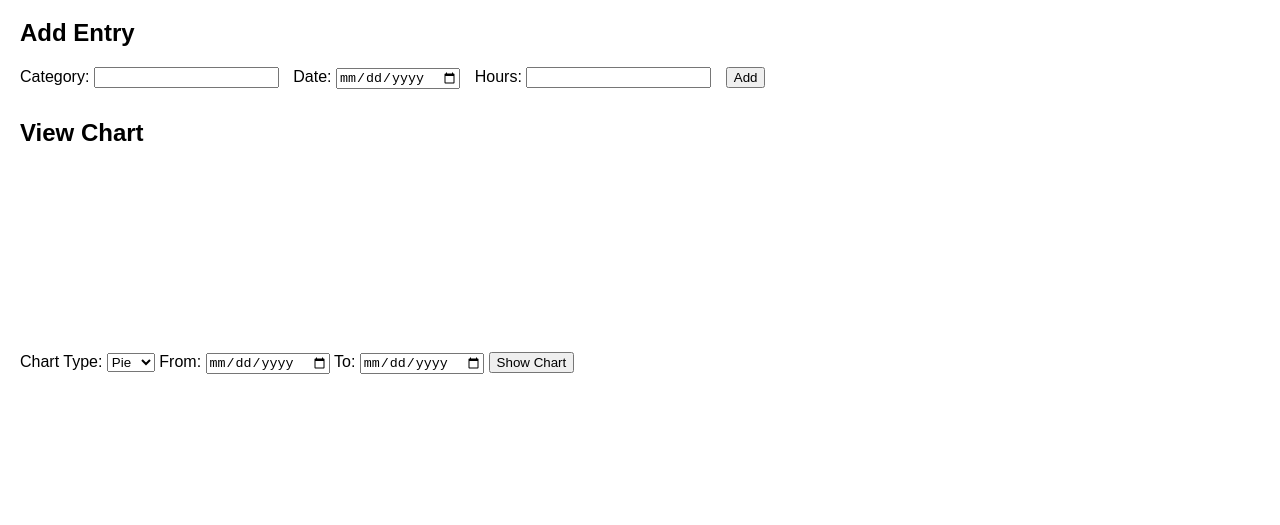
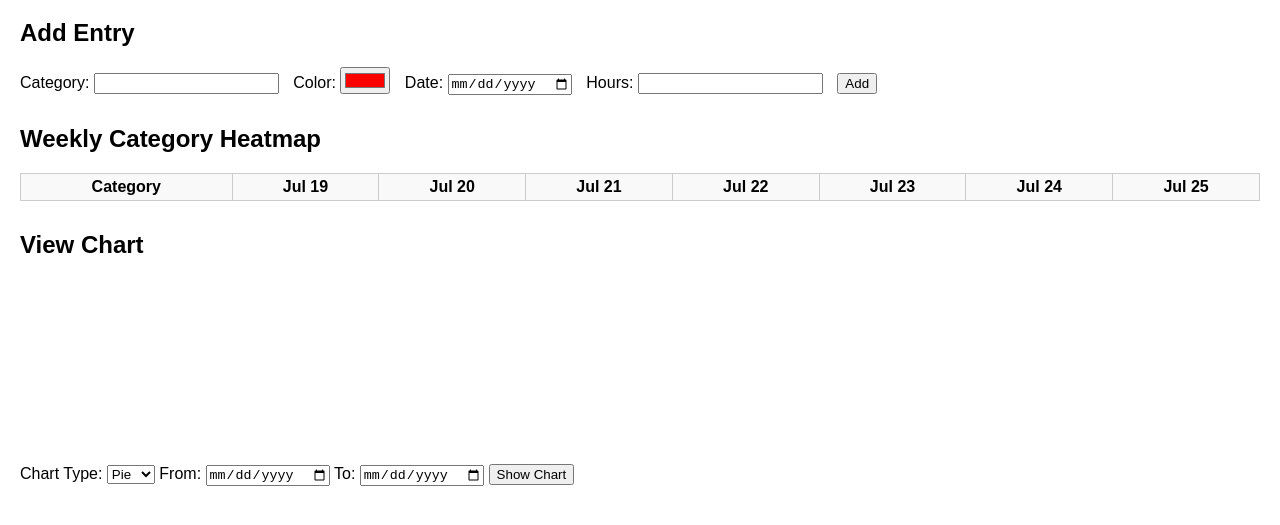
Before and after one commit to MrDman1/time-tracker-app, a plain HTML site: page index.html in a window 1280 px wide. Shown: the part 61-586 px from the top of the page. Drawn offline with nearby package versions, Linux system fonts and the light colour scheme.

Commit message:
Add weekly heatmap and category colors

```diff
--- a/index.html
+++ b/index.html
@@ -12,10 +12,16 @@
     <h2>Add Entry</h2>
     <form id="entry-form">
       <label>Category: <input type="text" id="category" required></label>
+      <label>Color: <input type="color" id="color" value="#ff0000"></label>
       <label>Date: <input type="date" id="date" required></label>
       <label>Hours: <input type="number" id="hours" step="0.1" min="0" required></label>
       <button type="submit">Add</button>
     </form>
+  </section>
+
+  <section id="heatmap-section">
+    <h2>Weekly Category Heatmap</h2>
+    <table id="heatmap"></table>
   </section>
 
   <section>
--- a/script.js
+++ b/script.js
@@ -1,6 +1,7 @@
 (() => {
   const form = document.getElementById('entry-form');
   const categoryInput = document.getElementById('category');
+  const colorInput = document.getElementById('color');
   const dateInput = document.getElementById('date');
   const hoursInput = document.getElementById('hours');
   const chartTypeSelect = document.getElementById('chart-type');
@@ -8,13 +9,59 @@
   const endDateInput = document.getElementById('end-date');
   const showChartBtn = document.getElementById('show-chart');
   const ctx = document.getElementById('chart').getContext('2d');
+  const heatmapTable = document.getElementById('heatmap');
 
   let chart;
   let entries = JSON.parse(localStorage.getItem('entries') || '[]');
+  let categoryColors = JSON.parse(localStorage.getItem('categoryColors') || '{}');
+
+  function saveColors() {
+    localStorage.setItem('categoryColors', JSON.stringify(categoryColors));
+  }
 
   function saveEntries() {
     localStorage.setItem('entries', JSON.stringify(entries));
   }
+
+  function renderHeatmap() {
+    const now = new Date();
+    const days = [];
+    for (let i = 6; i >= 0; i--) {
+      const d = new Date(now);
+      d.setDate(now.getDate() - i);
+      days.push(d);
+    }
+    const keys = days.map(d => d.toISOString().slice(0, 10));
+    const totals = {};
+    entries.forEach(e => {
+      if (keys.includes(e.date)) {
+        totals[e.category] = totals[e.category] || {};
+        totals[e.category][e.date] = (totals[e.category][e.date] || 0) + e.hours;
+      }
+    });
+
+    const weeklyTotals = {};
+    Object.keys(totals).forEach(cat => {
+      weeklyTotals[cat] = keys.reduce((sum, k) => sum + (totals[cat][k] || 0), 0);
+    });
+    const sorted = Object.keys(weeklyTotals).sort((a, b) => weeklyTotals[b] - weeklyTotals[a]);
+
+    let html = '<tr><th>Category</th>' +
+      keys.map(k => '<th>' + new Date(k).toLocaleDateString(undefined, { month: 'short', day: 'numeric' }) + '</th>').join('') +
+      '</tr>';
+    sorted.forEach(cat => {
+      html += '<tr><td>' + cat + '</td>';
+      keys.forEach(k => {
+        const val = totals[cat] && totals[cat][k] ? totals[cat][k].toFixed(1) : '0';
+        html += '<td>' + val + '</td>';
+      });
+      html += '</tr>';
+    });
+    heatmapTable.innerHTML = html;
+  }
+
+  // initial render
+  renderHeatmap();
 
   form.addEventListener('submit', e => {
     e.preventDefault();
@@ -24,9 +71,14 @@
       hours: parseFloat(hoursInput.value)
     };
     if (entry.category && entry.date && !isNaN(entry.hours)) {
+      if (!categoryColors[entry.category]) {
+        categoryColors[entry.category] = colorInput.value || '#888888';
+        saveColors();
+      }
       entries.push(entry);
       saveEntries();
       form.reset();
+      renderHeatmap();
     }
   });
 
@@ -57,8 +109,8 @@
         datasets: [{
           label: 'Hours',
           data,
-          backgroundColor: 'rgba(75, 192, 192, 0.2)',
-          borderColor: 'rgba(75, 192, 192, 1)',
+          backgroundColor: labels.map(l => categoryColors[l] || 'rgba(75, 192, 192, 0.2)'),
+          borderColor: labels.map(l => categoryColors[l] || 'rgba(75, 192, 192, 1)'),
           borderWidth: 1,
           fill: type === 'line' ? false : true,
         }]
@@ -72,4 +124,10 @@
   }
 
   showChartBtn.addEventListener('click', renderChart);
+
+  window.addEventListener('storage', () => {
+    entries = JSON.parse(localStorage.getItem('entries') || '[]');
+    categoryColors = JSON.parse(localStorage.getItem('categoryColors') || '{}');
+    renderHeatmap();
+  });
 })();
--- a/styles.css
+++ b/styles.css
@@ -1,3 +1,12 @@
 body { font-family: Arial, sans-serif; margin: 20px; }
 form label { margin-right: 10px; }
 section { margin-bottom: 30px; }
+
+#heatmap-section table { border-collapse: collapse; width: 100%; }
+#heatmap-section th, #heatmap-section td {
+  border: 1px solid #ccc;
+  padding: 4px;
+  background: #f9f9f9;
+  font-weight: bold;
+  text-align: center;
+}
```
